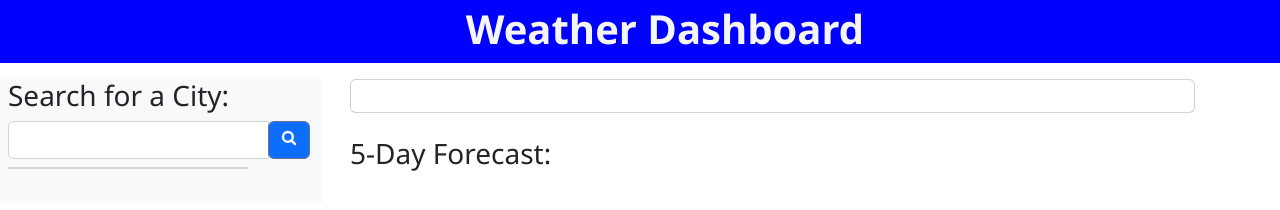
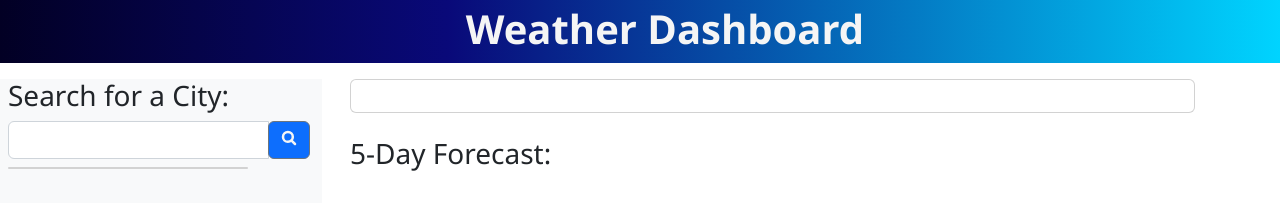
Before and after one commit to melissaigy/Weather-Dashboard, a plain HTML site: page index.html in a window 1280 px wide. Drawn offline with nearby package versions, Linux system fonts and the light colour scheme.

Commit message:
added css

```diff
--- a/assets/style.css
+++ b/assets/style.css
@@ -1,9 +1,15 @@
 * {
-    font-family: 'Segoe UI', Tahoma, Geneva, Verdana, sans-serif;
+  font-family: "Segoe UI", Tahoma, Geneva, Verdana, sans-serif;
 }
 
 .jumbotron {
-    background-color: blue;
+  background: rgb(2, 0, 36);
+  background: linear-gradient(
+    90deg,
+    rgba(2, 0, 36, 1) 0%,
+    rgba(9, 9, 121, 1) 35%,
+    rgba(0, 212, 255, 1) 100%
+  );
   text-align: center;
 }
 
@@ -17,6 +23,6 @@
 }
 
 ion-icon {
-    color:whitesmoke;
+  color: whitesmoke;
   --ionicon-stroke-width: 80px;
 }
```
Also changed, not shown: _C__Users_mgree_Desktop_Dev%20Projects_CHALLENGE%206_index.html.png (added), 1 other file. Lines whose indentation alone changed are shown as unchanged.
